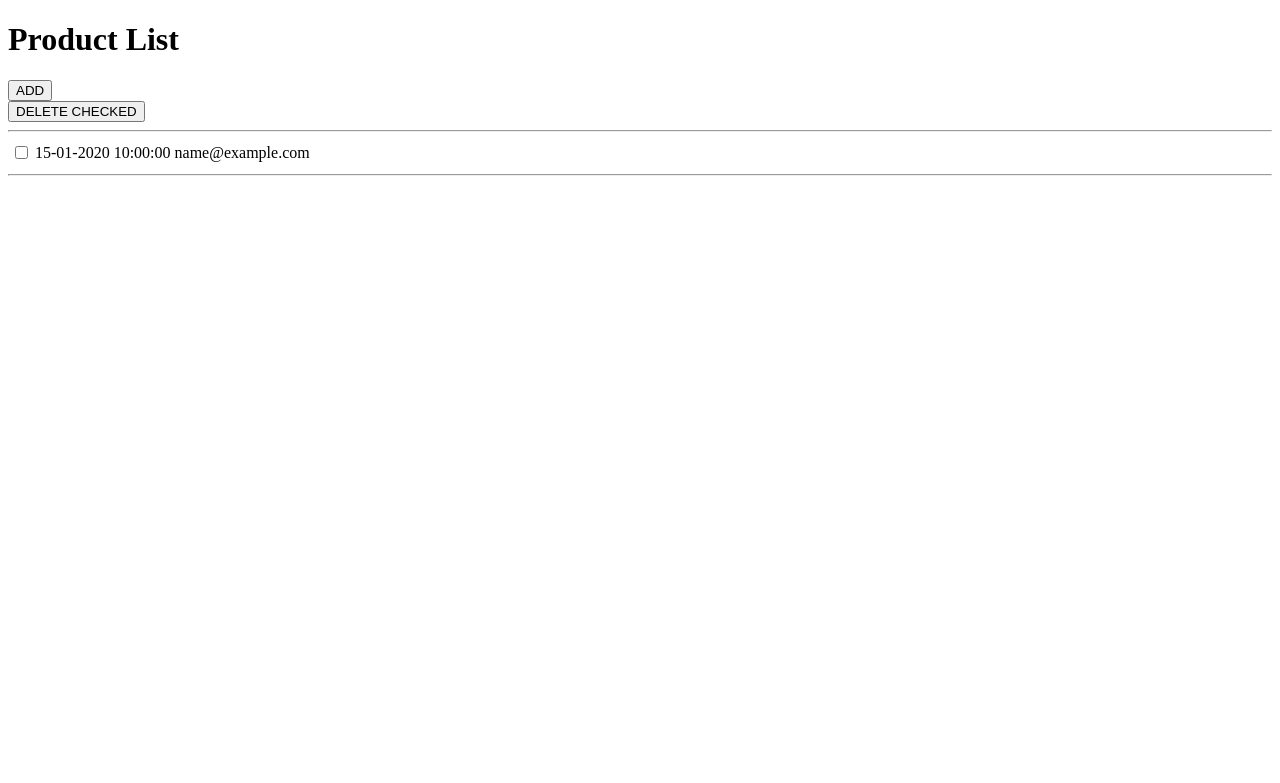
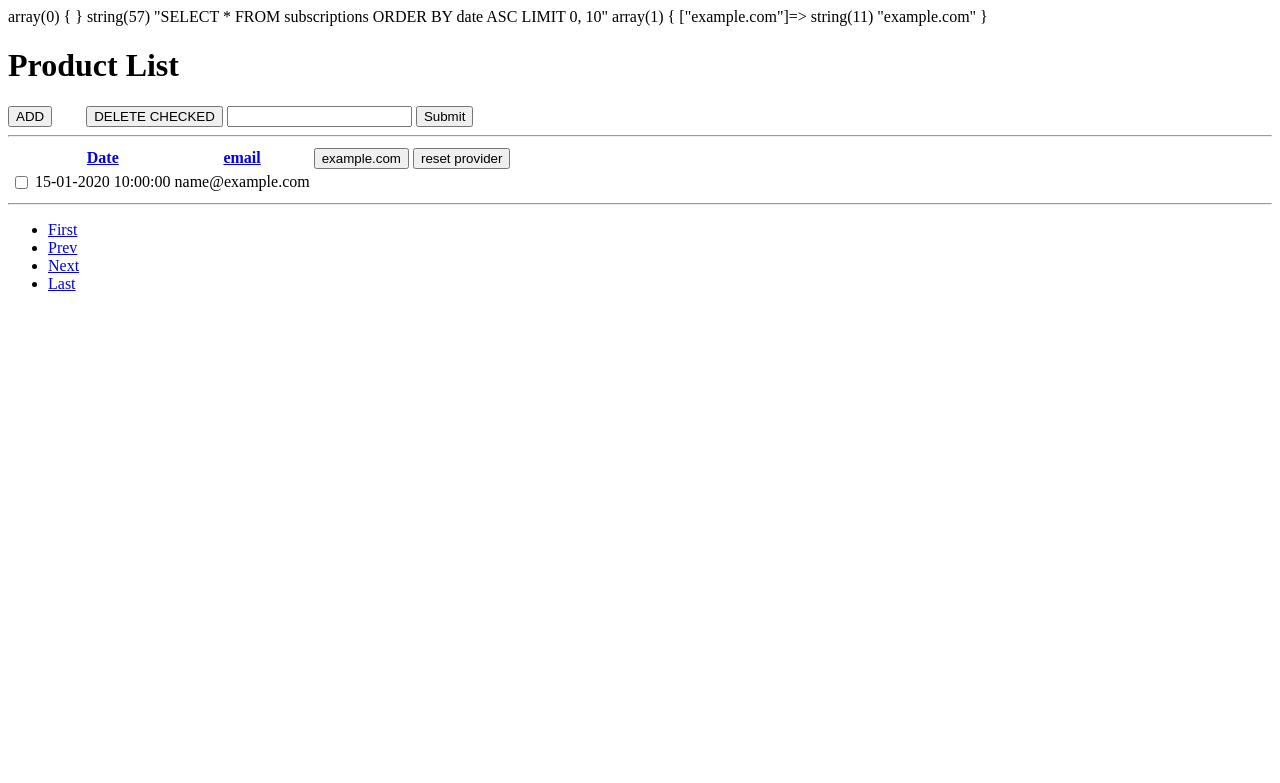
Before and after one commit to grauziitisos/TestTaskJuniorDeveloper, a PHP site: page / in a window 1280 px wide. Shown: the top 783 px of the page. Run offline with PHP 8.4, Linux system fonts and the light colour scheme; tables that the repository leaves empty or names only in its code hold one stand-in row (values such as "Sample post").

Commit message:
Task3 part 2

```diff
--- a/Task3/controllers/index_controller.php
+++ b/Task3/controllers/index_controller.php
@@ -10,13 +10,82 @@ class Index_controller extends Controller
     public function __construct()
     {
         parent::__construct();
-        require "models/index_model.php";
+        session_start();
+        require_once "models/index_model.php";
         $this->model = new Index_model();
         $this->model->connect();
+        var_dump($_POST);
+        if (isset($_POST["delete"])) {
+            if (count($_POST) > 1) {
+                $this->massDelete();
+            }
+        }
+        $updateProvidersList = false;
+        if(isset($_POST["search"])){
+            $updateProvidersList = true;
+                $_SESSION["search"] = $_POST["searchText"];
+        }
+        if(isset($_SESSION["search"]))
+            $this->view->searchText = $_SESSION["search"];
+        if(isset($_GET['provider']))
+            if($_GET['provider']!='')
+                $updateProvidersList = true;
+        if(!isset($_SESSION['providers']))
+            $updateProvidersList = true;
+        if(isset($_GET['sort'])){
+            $updateProvidersList = true;
+            if (isset ($_SESSION["sort"] )){
+                $sort = explode(" ", $_SESSION["sort"]);
+                if(count ($sort)>1){
+                    if($sort[1]=="ASC"){
+                        $_SESSION["sort"] = $_GET['sort']." "."DESC";
+                    }else{
+                        $_SESSION["sort"] = $_GET['sort']." "."ASC";
+                    }
+                }else{
+                    $_SESSION["sort"] = $_GET['sort']." "."ASC";
+                }
+            }else{
+                $_SESSION["sort"] = $_GET['sort']." "."ASC";
+            }
+        }
+        if($updateProvidersList){
+            $filter2 = NULL;
+            if(isset($_SESSION["search"]))
+                if($_SESSION["search"]!="")
+                    $filter2 = $_SESSION["search"];
+            $_SESSION["providers"] = $this->model->getProviders($filter2);
+        }
 
-        $this->view->Subscriptions = $this->model->getList(NULL, NULL);
+        if (isset($_GET['pageno'])) {
+            $pageno = $_GET['pageno'];
+        } else {
+            $pageno = 1;
+        }
+        $this->view->pageno = $pageno;
+        $provider = '';
+        if(isset($_GET['provider'])) {
+            $provider = $_GET['provider'];
+            $_SESSION["provider"] = $_GET['provider'];
+        }else{
+            if(isset($_SESSION["provider"]))
+                if($_SESSION["provider"] != '')
+                    $provider = $_SESSION["provider"];
+        }
+        $this->view->total_pages = $this->model->getTotalPages($_SESSION["sort"] ?? NULL, $provider != '' ? $provider : NULL, isset($_SESSION["search"]) && $_SESSION["search"] != ""? $_SESSION["search"] : NULL, $pageno);
+        $this->view->Subscriptions = $this->model->getList($_SESSION["sort"] ?? NULL, $provider != '' ? $provider : NULL,isset($_SESSION["search"]) && $_SESSION["search"] != ""? $_SESSION["search"] : NULL, $pageno);
+        $this->view->Providers = $_SESSION["providers"];
+        var_dump($this->view->Providers);
         $this->view->render('index');
     }
 
-
+    private function massDelete()
+    {
+        $array = [];
+        foreach ($_POST as  $key => $value) {
+            if (intval($key) > 0)
+                array_push($array, $key);
+        }
+        $this->model->massDelete($array);
+    }
 }
--- a/Task3/index.php
+++ b/Task3/index.php
@@ -5,4 +5,4 @@ require ('lib\Model.php');
 require ('lib\Database.php');
 include ('controllers\index_controller.php');
 $controller = new Index_controller();
-$controller->loadModel('index');
+//$controller->loadModel('index');
--- a/Task3/models/index_model.php
+++ b/Task3/models/index_model.php
@@ -11,18 +11,61 @@ class Index_model extends Model
      */
     public function __construct()
     {
+        require_once("lib/subscription.php");
     }
 
-    public function getList($sort, $filter): array
+    public function getTotalPages($sort, $filter, $filter2, $pageno)
     {
-        require("lib/subscription.php");
-        $data = $this->db->query("SELECT * FROM subscriptions".
-            (isset($filter) ? "WHERE `email` LIKE '%".$filter : ""). " ORDER BY ".(isset($sort)? $sort : "date")." ASC");
+        $no_of_records_per_page = 10;
+        $offset = ($pageno - 1) * $no_of_records_per_page;
+
+        $total_pages_sql = "SELECT COUNT(*) FROM subscriptions"
+            . (isset($filter) ? " WHERE `email` LIKE '%" . $filter . "'" : "");
+        if (isset($filter2)) {
+            $total_pages_sql = $total_pages_sql . (isset($filter) ? " AND" : " WHERE") . " ";
+            $total_pages_sql = $total_pages_sql . " `email` LIKE '%" . $filter2 . "%'";
+        }
+        $result = $this->db->query($total_pages_sql);
+        $total_rows = $result->fetch();
+        $total_pages = ceil(intval($total_rows[0]) / $no_of_records_per_page);
+        return $total_pages;
+    }
+
+    public function getProviders($filter2)
+    {
+        $sql = "SELECT * FROM subscriptions ".(isset($filter2)? " WHERE `email` LIKE '%".$filter2."%'" : "");
+        $data = $this->db->query($sql);
+        $providers = array();
+        while ($row = $data->fetch()) {
+            $prov = explode("@", $row['email'])[1];
+            if (!isset($providers[$prov])) {
+                $providers[$prov] = $prov;
+            }
+        }
+        return $providers;
+    }
+
+    public function getList($sort, $filter, $filter2, $pageno): array
+    {
+        $no_of_records_per_page = 10;
+        $offset = ($pageno - 1) * $no_of_records_per_page;
+
+        $sql = "SELECT * FROM subscriptions" .
+            (isset($filter) ? " WHERE `email` LIKE '%" . $filter . "'" : "");
+        if (isset($filter2)) {
+            $sql .= isset($filter) ? " AND" : " WHERE" . " ";
+            $sql .= " `email` LIKE '%" . $filter2 . "%'";
+        }
+
+        $sql .=  " ORDER BY " . ($sort ?? "date ASC")
+            . " LIMIT " . $offset . ", " . $no_of_records_per_page;
+        var_dump($sql);
+        $data = $this->db->query($sql);
         $list = array();
         while ($row = $data->fetch()) {
             $subscription = new subscription();
             $subscription->setId(intval($row['id']));
-            $subscription->setDate(DateTime::createFromFormat('Y-m-d H:i:s',$row['date']));
+            $subscription->setDate(DateTime::createFromFormat('Y-m-d H:i:s', $row['date']));
             $subscription->setEmail($row['email']);
             $list[] = $subscription;
         }
@@ -32,7 +75,7 @@ class Index_model extends Model
     public function massDelete($ids)
     {
         $idstring = implode("','", $ids);
-        $this->db->query("DELETE FROM products WHERE id IN ('" . $idstring . "')");
+        $this->db->query("DELETE FROM subscriptions WHERE id IN ('" . $idstring . "')");
     }
 
 }
--- a/Task3/public/Default.css
+++ b/Task3/public/Default.css
@@ -253,6 +253,9 @@ color : #233759;
 #ic_youtube:active {
     background: url("ic_youtube_hover.png") center no-repeat, #CC0000;
 }
+#btnAdd{
+    margin-right: 30px;
+}
 
 @media screen and (max-width: 700px) {
     .menu{
--- a/Task3/subscribe.php
+++ b/Task3/subscribe.php
@@ -5,4 +5,4 @@ require ('lib\Model.php');
 require ('lib\Database.php');
 include ('controllers\subscribe_controller.php');
 $controller = new Subscribe_controller();
-$controller->loadModel('subscribe');
+//$controller->loadModel('subscribe');
--- a/Task3/views/index_view.php
+++ b/Task3/views/index_view.php
@@ -11,17 +11,26 @@
         <div class="col">
             <h1>Product List</h1>
         </div>
-        <div class="col col-lg-1 align-self-center">
             <input type="button" id="btnAdd" value="ADD" />
-        </div>
-        <div class="col col-lg-1 align-self-center">
             <input type="submit" value="DELETE CHECKED" name="delete" />
-        </div>
+        <input type="text" name="searchText" value="<?= $this->searchText ?? '' ?>" />
+        <input type="submit" name="search" />
     </div>
 </div>
 
 <hr />
     <table>
+        <thead>
+        <tr>
+            <th></th>
+            <th><a href="?sort=date">Date</a></th>
+            <th><a href="?sort=email">email</a></th>
+            <th><?php $length = count($this->Providers);
+                foreach($this->Providers as $provider => $provider_value) { ?>
+                    <input type="button" onclick="window.location='?provider=<?= $provider  ?>'" value="<?= $provider  ?>" >
+                <?php } ?> <input type="button" onclick="window.location='?provider='" value="reset provider" ></th>
+        </tr>
+        </thead>
         <tbody>
 <?php
 $length = count($this->Subscriptions);
@@ -33,6 +42,7 @@ for ($i = 0; $i < $length; $i++) { ?>
             </td>
             <td><?php echo $this->Subscriptions[$i]->getEmail(); ?>
             </td>
+    <td></td>
 </tr>
     <?php
 }
@@ -41,4 +51,14 @@ for ($i = 0; $i < $length; $i++) { ?>
         </tbody>
     </table>
 <hr />
+    <ul class="pagination">
+        <li><a href="?pageno=1">First</a></li>
+        <li class="<?php if($this->pageno <= 1){ echo 'disabled'; } ?>">
+            <a href="<?php if($this->pageno <= 1){ echo '#'; } else { echo "?pageno=".($this->pageno - 1); } ?>">Prev</a>
+        </li>
+        <li class="<?php if($this->pageno >= $this->total_pages){ echo 'disabled'; } ?>">
+            <a href="<?php if($this->pageno >= $this->total_pages){ echo '#'; } else { echo "?pageno=".($this->pageno + 1); } ?>">Next</a>
+        </li>
+        <li><a href="?pageno=<?php echo $this->total_pages; ?>">Last</a></li>
+    </ul>
 </form>
```
Also changed, not shown: Task3/views/add_view.php (deleted, +0 -216 lines).
